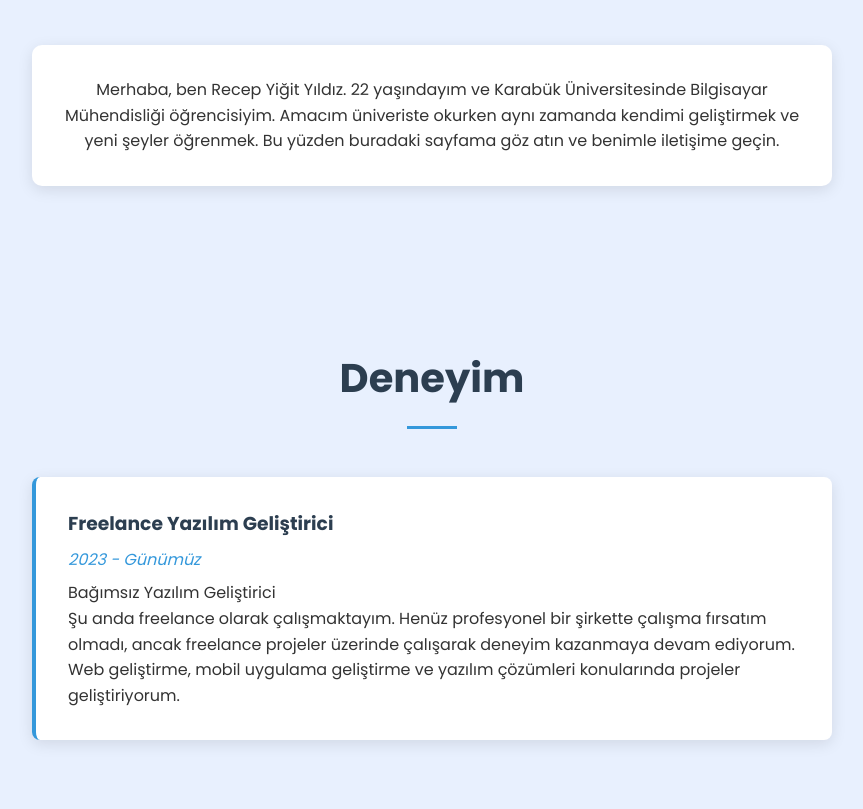
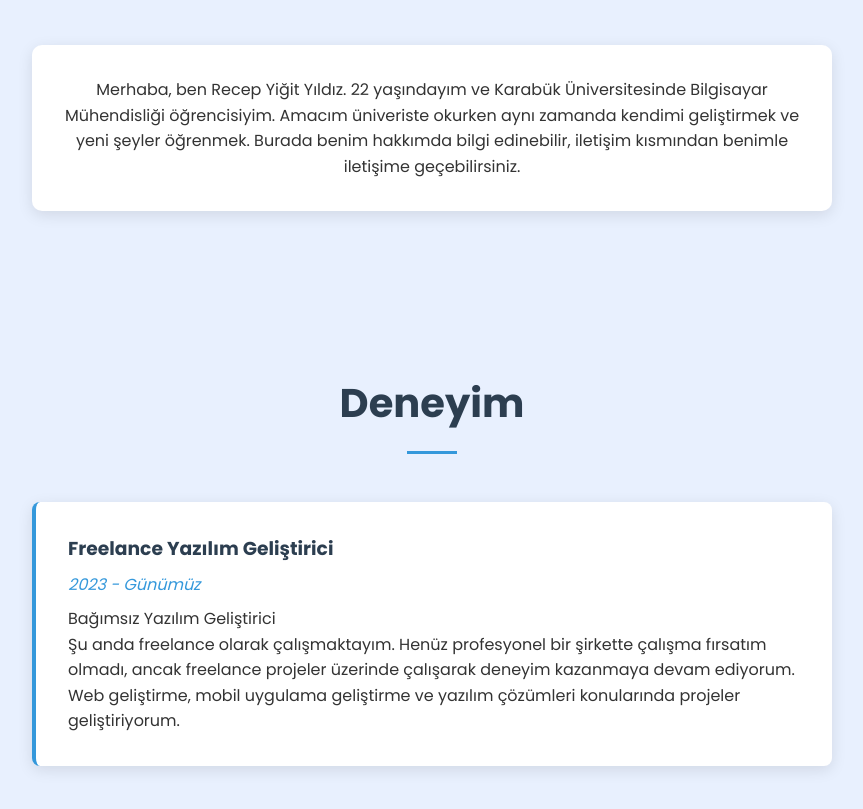
Before and after one commit to BuminKhan/my_resume, a plain HTML site: page index.html in a window 1280 px wide. Shown: the part 966-1775 px from the top of the page, without its empty margins (208-1071 px from the left). Drawn offline with Linux system fonts and the light colour scheme.

Commit message:
Update index.html

```diff
--- a/index.html
+++ b/index.html
@@ -3,7 +3,7 @@
 <head>
     <meta charset="UTF-8">
     <meta name="viewport" content="width=device-width, initial-scale=1.0">
-    <title>Profesyonel CV</title>
+    <title>Recep Yiğit Yıldız CV</title>
     <link rel="stylesheet" href="css/style.css">
     <link rel="stylesheet" href="https://cdnjs.cloudflare.com/ajax/libs/font-awesome/6.0.0/css/all.min.css">
     <link href="https://fonts.googleapis.com/css2?family=Poppins:wght@300;400;500;600;700&display=swap" rel="stylesheet">
@@ -47,7 +47,7 @@
             <h2>Hakkımda</h2>
             <div class="about-content">
                 <div class="about-text">
-                    <p>Merhaba, ben Recep Yiğit Yıldız. 22 yaşındayım ve Karabük Üniversitesinde Bilgisayar Mühendisliği öğrencisiyim. Amacım üniveriste okurken aynı zamanda kendimi geliştirmek ve yeni şeyler öğrenmek. Bu yüzden buradaki sayfama göz atın ve benimle iletişime geçin.</p>
+                    <p>Merhaba, ben Recep Yiğit Yıldız. 22 yaşındayım ve Karabük Üniversitesinde Bilgisayar Mühendisliği öğrencisiyim. Amacım üniveriste okurken aynı zamanda kendimi geliştirmek ve yeni şeyler öğrenmek. Burada benim hakkımda bilgi edinebilir, iletişim kısmından benimle iletişime geçebilirsiniz.</p>
                 </div>
             </div>
         </section>
```
